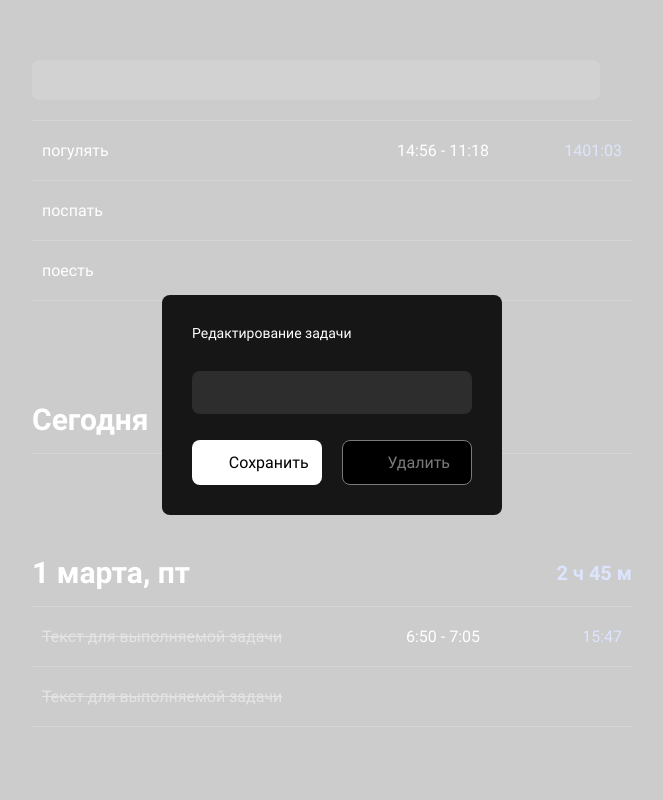
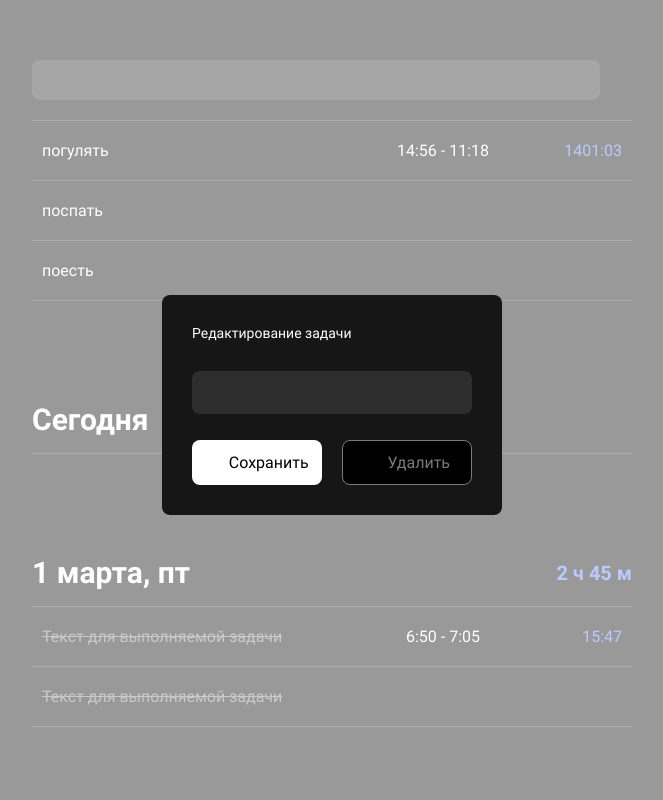
Before and after one commit to vahtovik/task-tracker-pet-project, a Django app: page / in a window 1280 px wide, after a click that opens the changed part. Shown: the whole page, without its empty margins (308-971 px from the left). Run offline with Django 5.2, Linux system fonts and the light colour scheme; a user stored in the database is signed in; data comes from the database, SQL or seed files in the repository; some libraries are stand-ins or nearby versions; some web fonts are replaced.

Commit message:
change style.css

```diff
--- a/main_app/static/main_app/css/style.css
+++ b/main_app/static/main_app/css/style.css
@@ -320,7 +320,7 @@ button {
 
 .popup {
   position: fixed;
-  background-color: rgba(255, 255, 255, 0.8);
+  background-color: rgba(255, 255, 255, 0.6);
   top: 0;
   left: 0;
   width: 100%;
```
